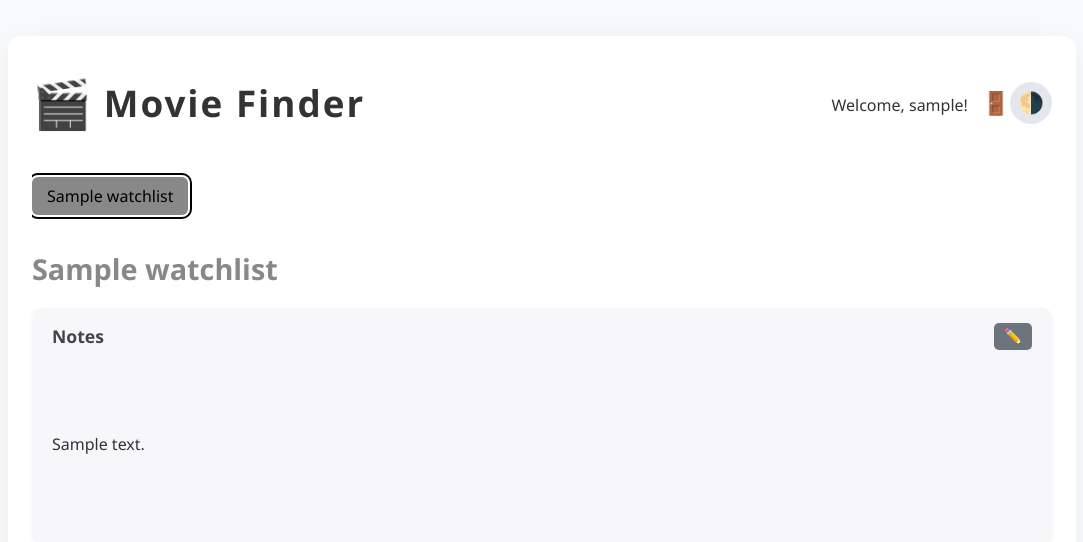
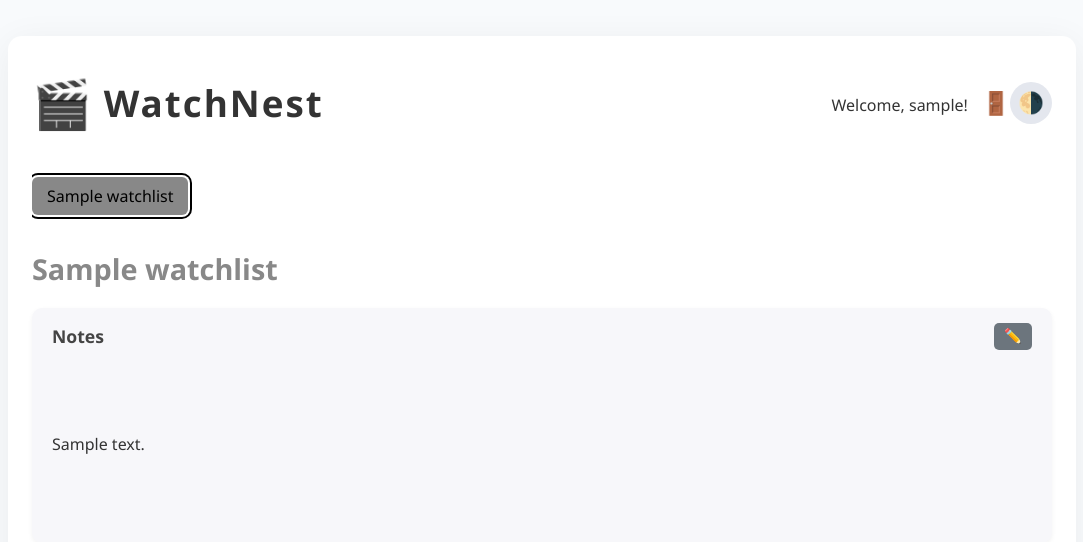
Before and after one commit to nadanova/WatchNest, a Flask app: page /watchlist/1 in a window 1280 px wide. Shown: the top 542 px of the page, without its empty margins (98-1181 px from the left). Run offline with Flask 3, Linux system fonts and the light colour scheme; the visitor is signed in with stand-in values (Sample User, id 1); tables that the repository leaves empty hold one stand-in row (values such as "Sample post"); grey boxes marked "Sample" are stand-in pictures.

Commit message:
Update watchlist_detail.html

```diff
--- a/templates/watchlist_detail.html
+++ b/templates/watchlist_detail.html
@@ -2,7 +2,7 @@
 <html lang="en">
 <head>
     <!-- Standard head content -->
-    <title>{{ watchlist.name }} | Movie Finder</title>
+    <title>{{ watchlist.name }} | WatchNest</title>
     <link rel="stylesheet" href="/static/css/style.css">
     <link rel="stylesheet" href="/static/css/watchlist-detail.css">
 </head>
@@ -12,7 +12,7 @@
         <div class="flash-messages"></div>
 
         <div class="header">
-        <h1><span class="logo">🎬</span> <span class="title-text">Movie Finder</span></h1>
+        <h1><span class="logo">🎬</span> <span class="title-text">WatchNest</span></h1>
 
         <div style="margin-left:auto;">
             <span>Welcome, {{ session.username }}!</span>
```
